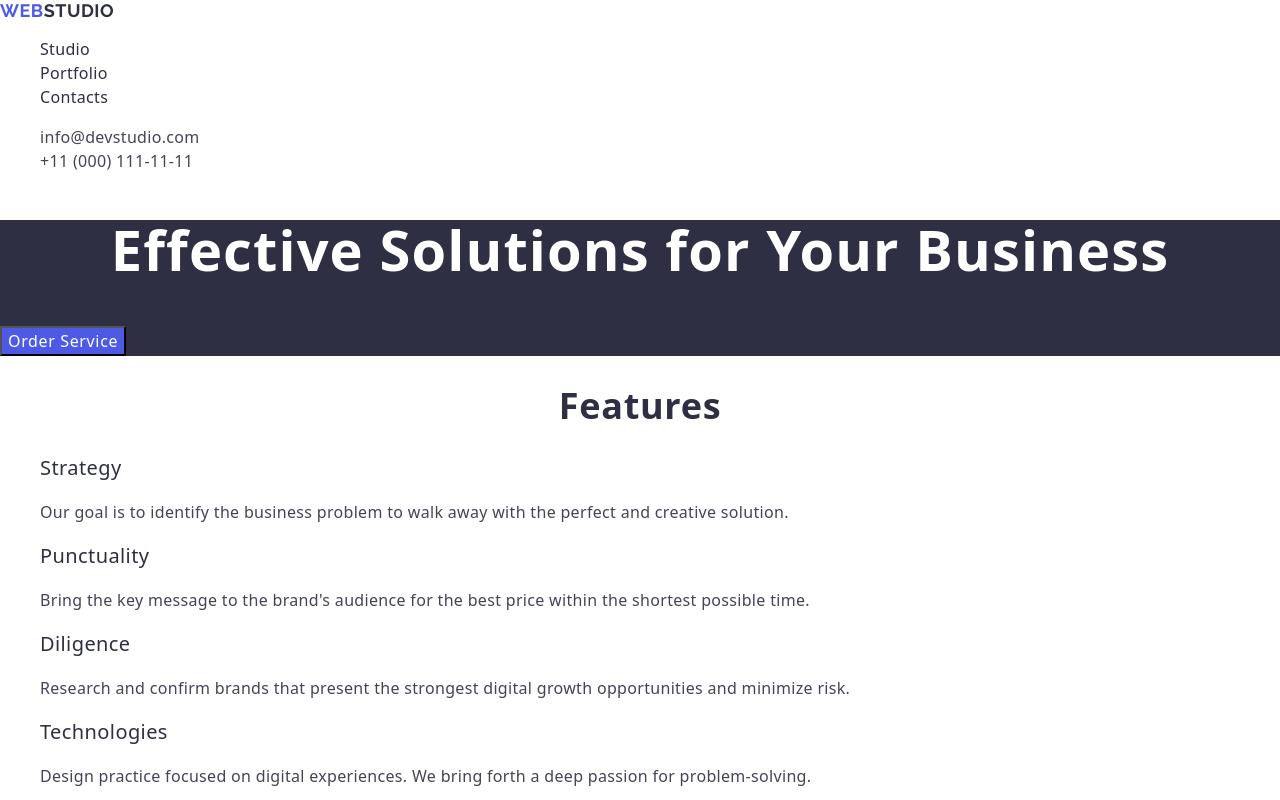
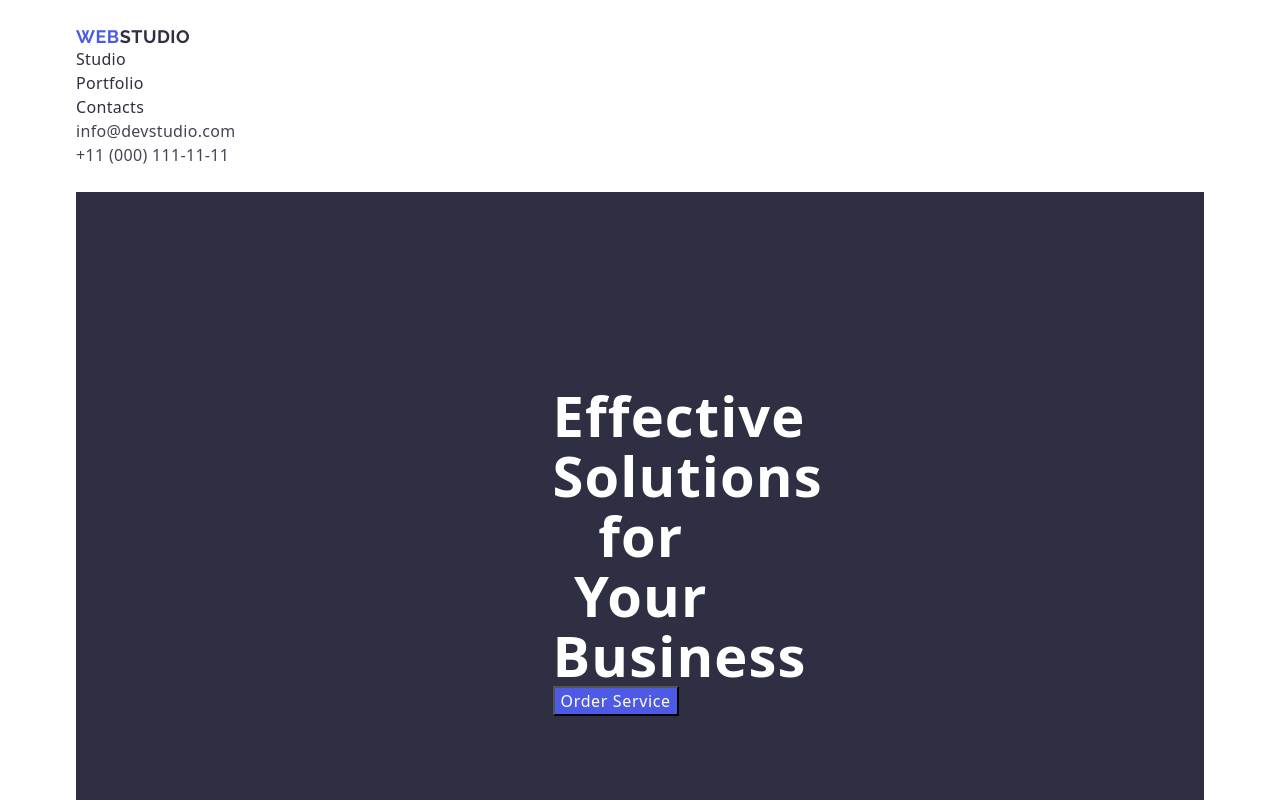
Before and after one commit to dashakotets/goit-markup-hw-06, a plain HTML site: page index.html in a window 1280 px wide. Shown: the top 800 px of the page. Drawn offline with nearby package versions, Linux system fonts and the light colour scheme.

Commit message:
added container

```diff
--- a/css/styles.css
+++ b/css/styles.css
@@ -6,14 +6,39 @@ body{
 }
 ul{
     list-style-type: none;
+    margin-top: 0;
+        margin-bottom: 0;
+        padding-left: 0;
 }
 
 a {
     text-decoration: none;
 }
 
+button {
+    cursor: pointer;
+}
+
 address{
 font-style: normal;
+}
+
+p,
+h1,
+h2,
+h3,
+h4,
+h5,
+h6 {
+    margin-top: 0;
+    margin-bottom: 0;
+}
+
+.container{
+    width: 1158px;
+    padding-left: 15px;
+    padding-right: 15px;
+    margin: 0 auto;
 }
 
 
@@ -22,6 +47,8 @@ font-style: normal;
 
 /* ------------------------------------------ */
 .header {
+    padding-top: 25.5px;
+    padding-bottom: 25.5px;
 }
 
 .header-nav {}
@@ -81,7 +108,12 @@ font-style: normal;
 .main-page {}
 
 .hero {
+
+}
+
+.hero-wrap{
     background-color: #2e2f42;
+    padding: 194.43px 475.06px 188px 476.57px;
 }
 
 .hero-title {
@@ -91,6 +123,9 @@ font-style: normal;
         letter-spacing: 0.02em;
         text-align: center;
         color: #fff;
+        margin-bottom: 58.45px;
+        max-width: 488.37px;
+        margin: 0 auto;
 }
 
 .hero-btn {
--- a/index.html
+++ b/index.html
@@ -16,6 +16,7 @@
 </head>
 <body>
     <header class="header">
+        <div class="container">
             <nav class="header-nav">
                 <a class="header-logo" href="./index.html">Web<span class="accent">Studio</span></a>
                 <ul class="header-menu-list">
@@ -30,14 +31,20 @@
                     <li class="header-contacts-item"><a class="header-contacts-link" href="tel:+110001111111">+11 (000) 111-11-11</a></li>
                 </ul>
             </address>
+        </div>
     </header>
 
     <main class="main-page">
         <section class="hero">
+            <div class="container">
+                <div class="hero-wrap">
                     <h1 class="hero-title">Effective Solutions for Your Business</h1>
                     <button type="button" class="hero-btn">Order Service</button>
+                </div>
+            </div>
         </section>
         <section class="features">
+            <div class="container">
                 <h2 class="features-title title visually-hidden">Features</h2>
                 <ul class="features-list">
                     <li class="features-item">
@@ -58,8 +65,10 @@
                         <p class="features-item-text text">Design practice focused on digital experiences. We bring forth a deep passion for problem-solving.</p>
                     </li>
                 </ul>
+            </div>
         </section>
         <section class="team">
+            <div class="container">
                 <h2 class="team-title title">Our Team</h2>
                     <ul class="team-list">
                         <li class="team-item">
@@ -83,8 +92,10 @@
                             <p class="team-item-text text">UI Designer</p>
                         </li>
                     </ul>
+            </div>
         </section>
         <section class="portfolio">
+            <div class="container">
                 <h2 class="portfolio-title title">Our Portfolio</h2>
                     <ul class="portfolio-list">
                         <li class="portfolio-item">
@@ -118,12 +129,15 @@
                             <p class="portfolio-item-text text">Marketing</p>
                         </li>
                     </ul>
+            </div>
         </section>
     </main>
 
     <footer class="footer">
+        <div class="container">
             <a class="footer-text" href="./index.html">Web<span class="accent">Studio</span></a>
             <p class="footer-subtitle">Increase the flow of customers and sales for your business with digital marketing & growth solutions.</p>
+        </div>
     </footer>
 
 </body>
```
Lines whose indentation alone changed are shown as unchanged.
